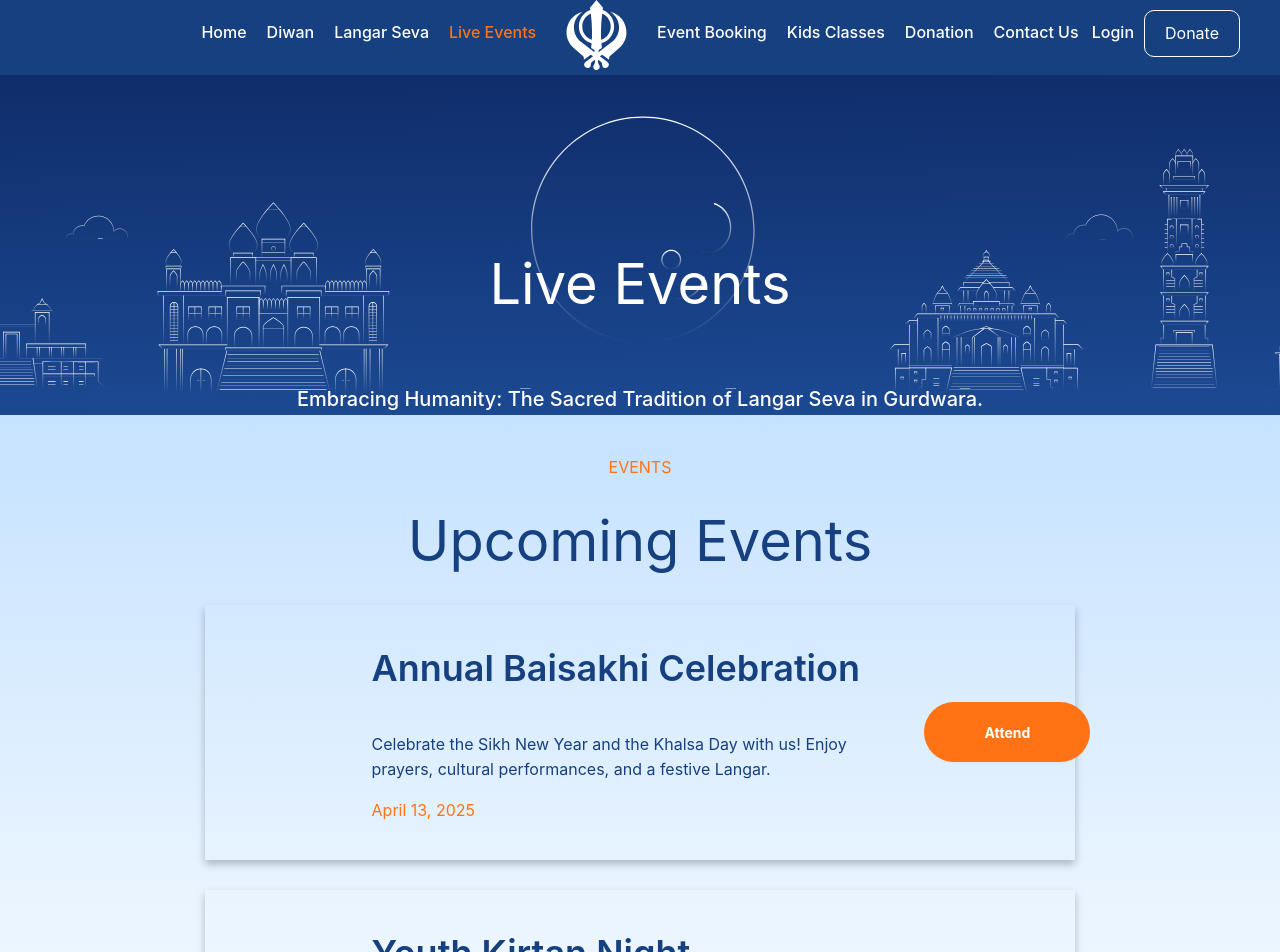
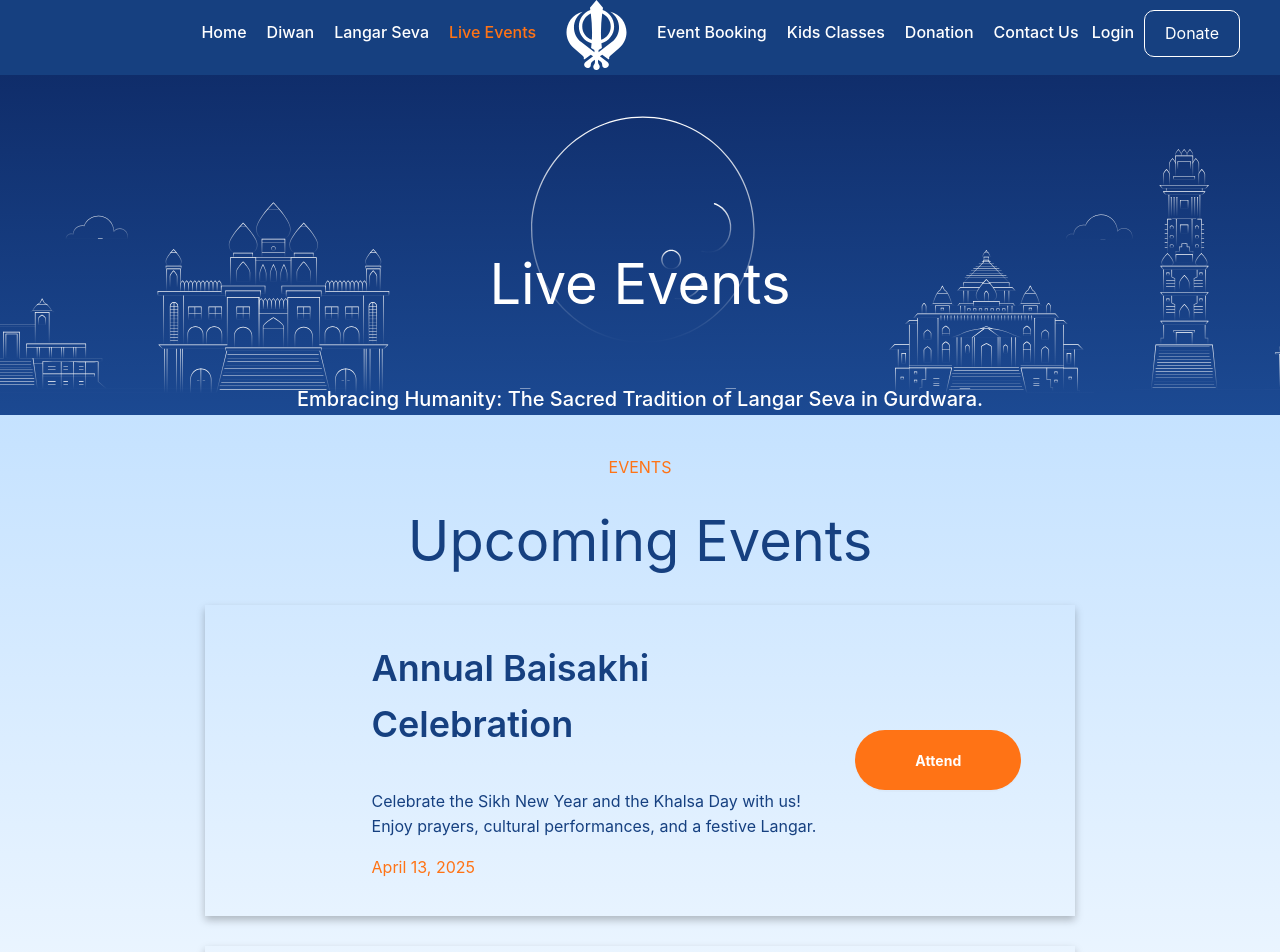
Before and after one commit to FrontDevMain/austin-appside, a React (Create React App) app: page /live-events in a window 1280 px wide. Shown: the top 952 px of the page. Built offline with nearby package versions, Linux system fonts and the light colour scheme.

Commit message:
Update LiveEventSection.tsx

```diff
--- a/src/sections/LiveEvents/LiveEventSection.tsx
+++ b/src/sections/LiveEvents/LiveEventSection.tsx
@@ -63,7 +63,7 @@ function LiveEventSection() {
             gutter={16}
           >
             <Col span={screens.md ? 4 : 24}></Col>
-            <Col span={screens.md ? 16 : 24} style={{ alignItems: "center" }}>
+            <Col span={screens.md ? 14 : 24} style={{ alignItems: "center" }}>
               <Typography.Paragraph className="heading_2">
                 {item.title}
               </Typography.Paragraph>
@@ -72,7 +72,7 @@ function LiveEventSection() {
                 {item.date}
               </Typography.Paragraph>
             </Col>
-            <Col span={4}>
+            <Col span={screens.md ? 6 : 24}>
               <CustomButton>Attend</CustomButton>
             </Col>
           </Row>
```
